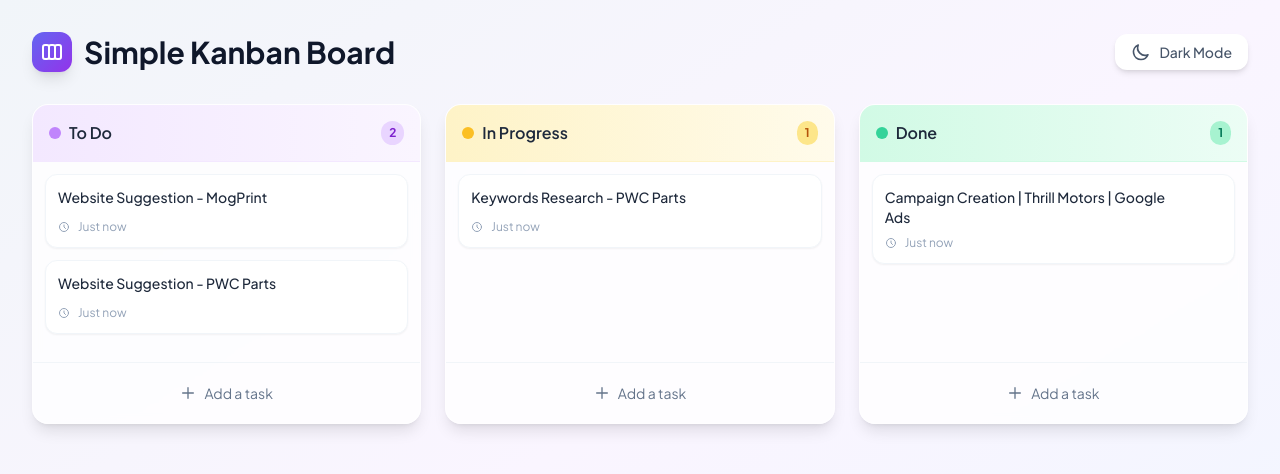
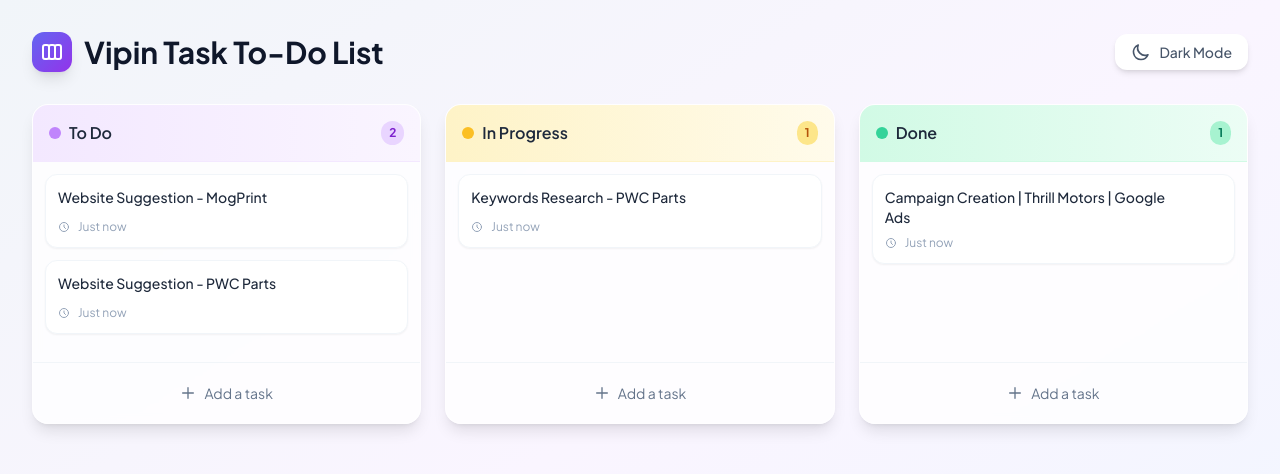
Before and after one commit to vipinsharma0088/to-do-list-vipn-suntec, a plain HTML site: page index.html in a window 1280 px wide. Drawn offline with nearby package versions, Linux system fonts and the light colour scheme.

Commit message:
index.html

```diff
--- a/index.html
+++ b/index.html
@@ -154,7 +154,7 @@
        <path stroke-linecap="round" stroke-linejoin="round" stroke-width="2" d="M9 17V7m0 10a2 2 0 01-2 2H5a2 2 0 01-2-2V7a2 2 0 012-2h2a2 2 0 012 2m0 10a2 2 0 002 2h2a2 2 0 002-2M9 7a2 2 0 012-2h2a2 2 0 012 2m0 10V7m0 10a2 2 0 002 2h2a2 2 0 002-2V7a2 2 0 00-2-2h-2a2 2 0 00-2 2"></path>
       </svg>
      </div>
-     <h1 id="board-title" class="board-title text-2xl md:text-3xl font-bold text-slate-800">Simple Kanban Board</h1>
+     <h1 id="board-title" class="board-title text-2xl md:text-3xl font-bold text-slate-800">Vipin Task To-Do List</h1>
     </div><button id="dark-mode-toggle" class="flex items-center gap-2 px-4 py-2 bg-white rounded-xl shadow-md hover:shadow-lg transition-all text-slate-600 hover:text-slate-800">
      <svg id="sun-icon" class="w-5 h-5 hidden" fill="none" stroke="currentColor" viewbox="0 0 24 24">
       <path stroke-linecap="round" stroke-linejoin="round" stroke-width="2" d="M12 3v1m0 16v1m9-9h-1M4 12H3m15.364 6.364l-.707-.707M6.343 6.343l-.707-.707m12.728 0l-.707.707M6.343 17.657l-.707.707M16 12a4 4 0 11-8 0 4 4 0 018 0z"></path>
@@ -238,7 +238,7 @@
   <script>
     // Default configuration
     const defaultConfig = {
-      board_title: 'Simple Kanban Board',
+      board_title: 'Vipin Task To-Do List',
       todo_title: 'To Do',
       progress_title: 'In Progress',
       done_title: 'Done',
```
